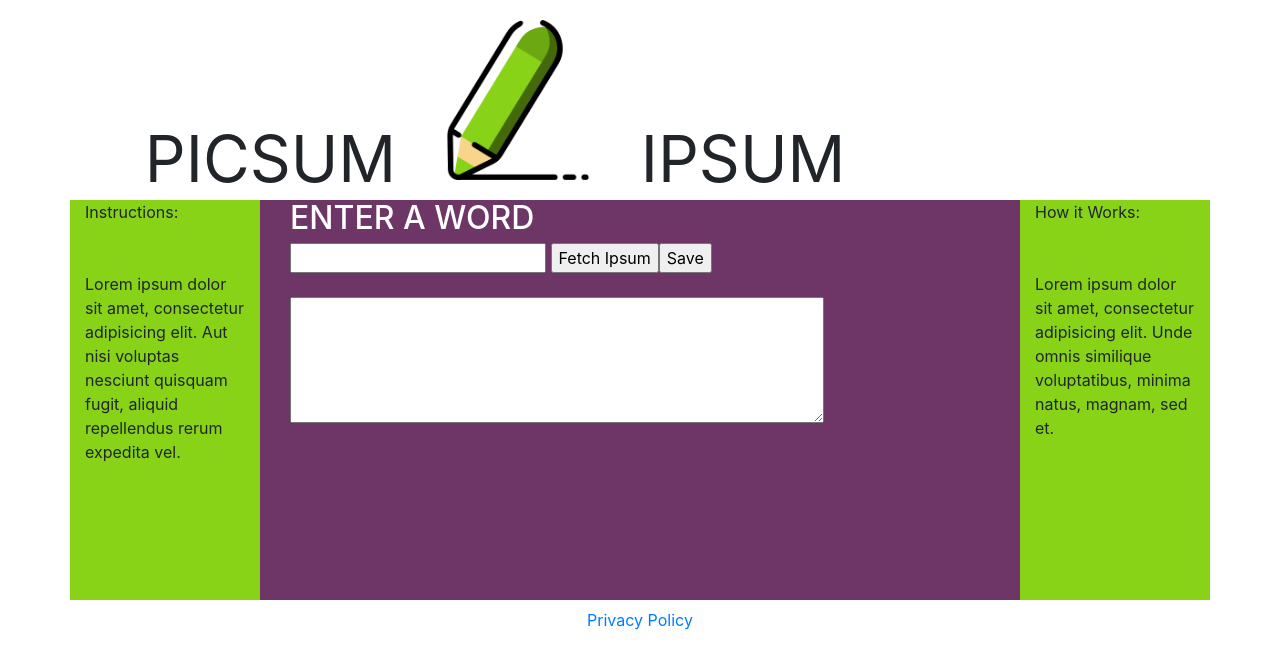
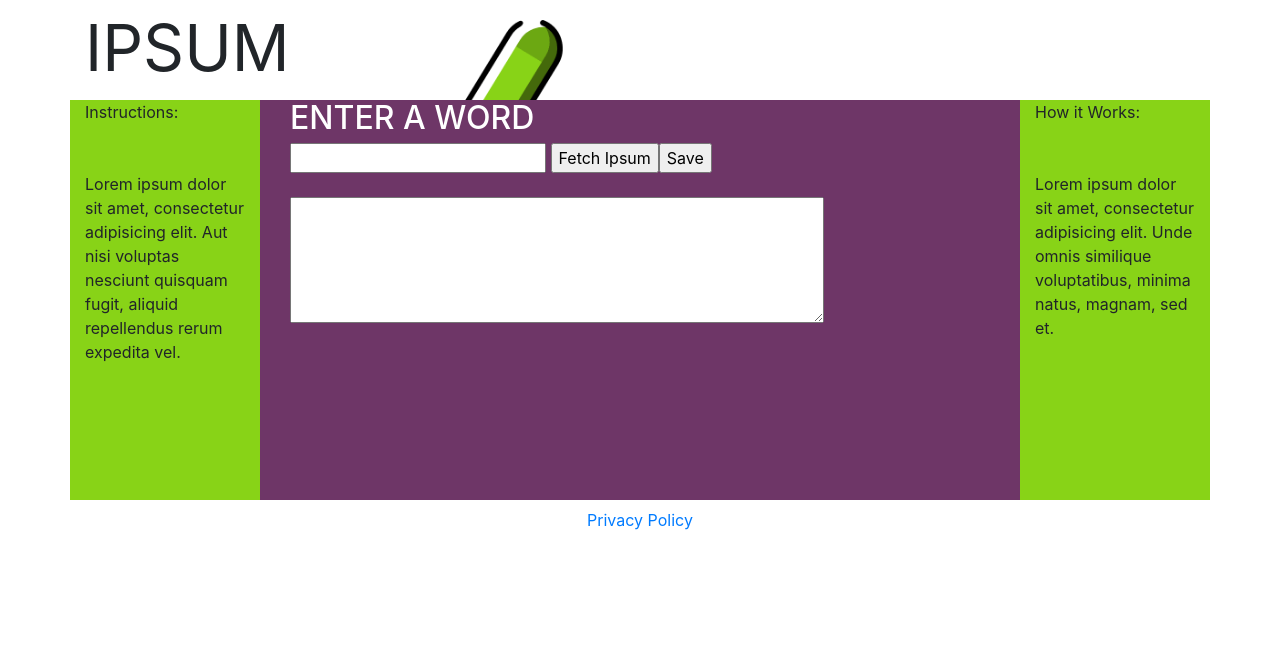
Before and after one commit to mattsteffey/Picsum-Ipsum, a website: page views/index.html in a window 1280 px wide. Drawn offline with nearby package versions, Linux system fonts and the light colour scheme; files that its build step writes are made by us from their sources; files whose address does not match are found by name.

Commit message:
“autocommit”

```diff
--- a/public/style.css
+++ b/public/style.css
@@ -14,24 +14,20 @@
 #ipsum {
 	font-size:400% ;
 	position: absolute;
-	margin-top: 13%;
-	margin-left: 65%;
 }
 
 .fb-login-button {
 	position: absolute;
-	margin-top: 65%;
-	margin-left: ;
 }
 
 .logocol {
 	background-color:;
-	height: 200px;
+	height: 100px;
 }
 
 .logincol {
 	background-color:;
-	height: 200px;
+	height: 100px;
 }
 
 .instructionscol {
```
